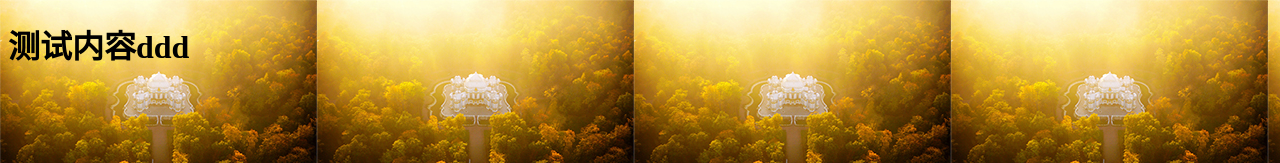
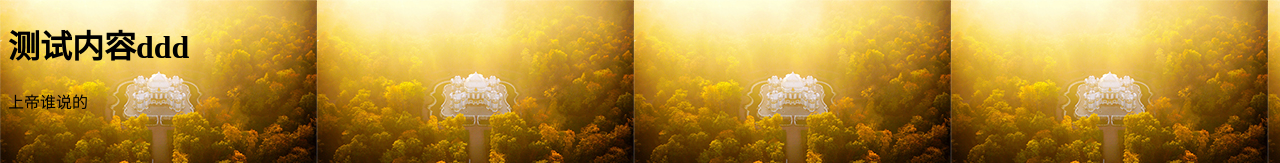
Before and after one commit to LuoHalo/git-demo, a website: page src/index.html in a window 1280 px wide. Shown: the top 163 px of the page. Drawn offline with nearby package versions, Linux system fonts and the light colour scheme; files that its build step writes are made by us from their sources.

Commit message:
'修改了xxxx’

```diff
--- a/src/index.html
+++ b/src/index.html
@@ -8,6 +8,7 @@
 <body>
 <!-- 测试内容 -->
 	<h1>测试内容ddd</h1>
+	上帝谁说的
 	<script src='scripts/all.js'></script>
 </body>
 </html>
```
